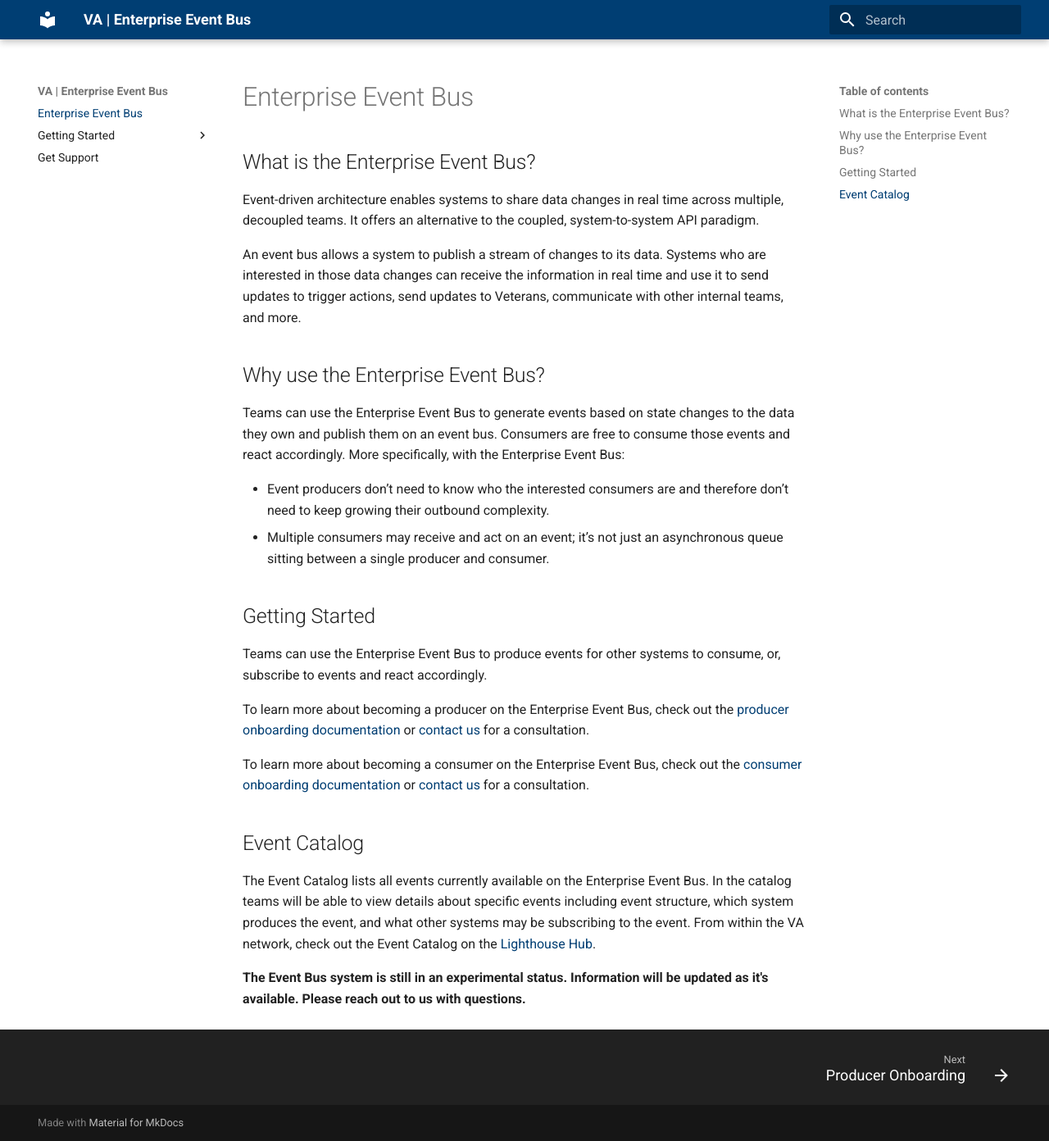
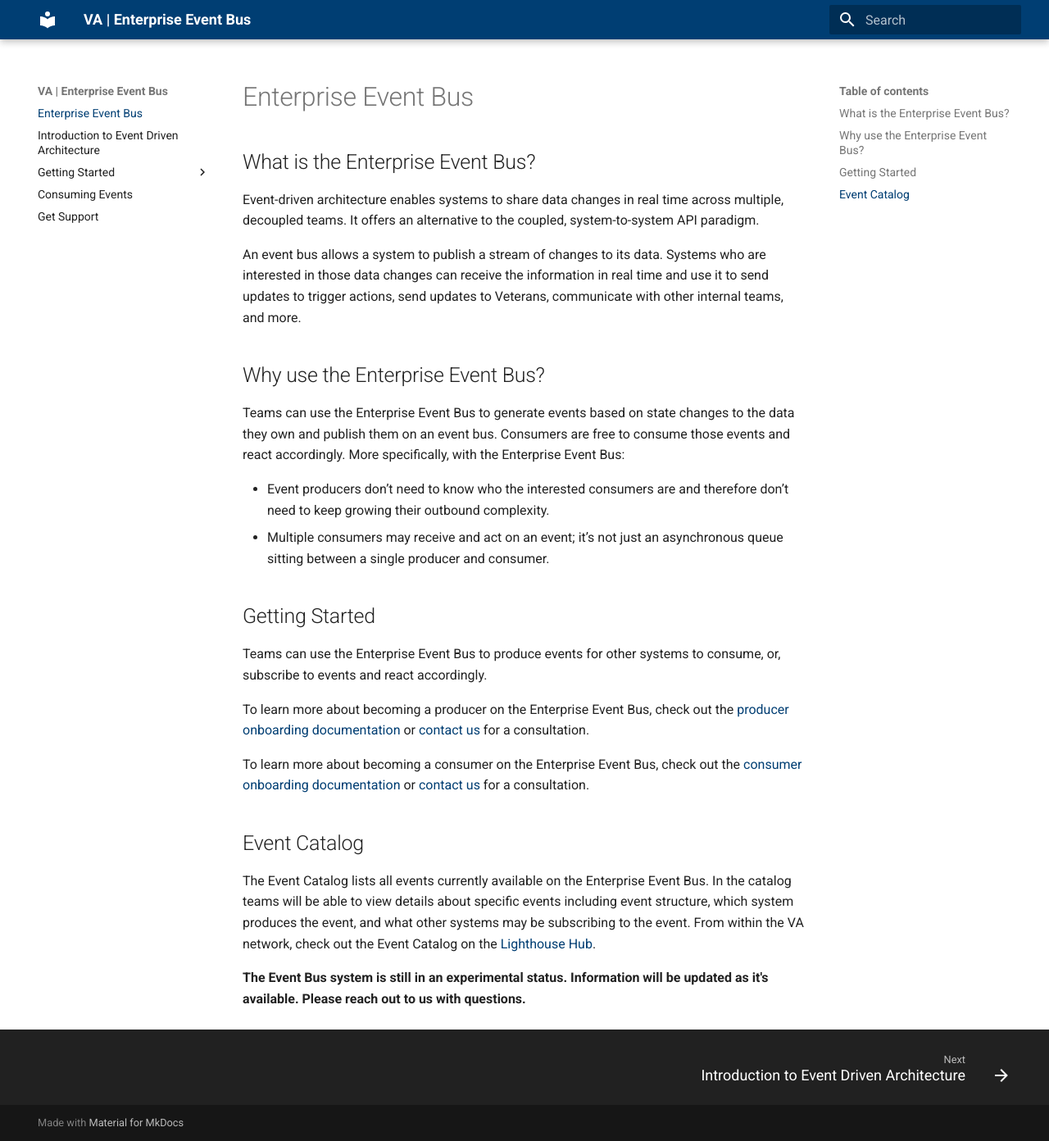
Before and after one commit to department-of-veterans-affairs/ves-event-bus-developer-portal, an MkDocs documentation site: the page built from docs/README.md, in a window 1280 px wide and 1392 px high. Shown: the whole window at 82% size. Built offline with MkDocs 1.6.1 and Material for MkDocs 9.7.7, drawn with Linux system fonts in a browser that asks for light colours; some of the changed lines change nothing that is shown.

Commit message:
add consuming events page

````diff
--- /dev/null
+++ b/docs/consume-events.md
@@ -0,0 +1,91 @@
+---
+title: Consuming Events
+---
+# What’s a Consumer?
+A consumer is an application that is set up to receive messages or events in an event-driven system. The Event Bus exposes streams of events, called topics, to consumers. The events capture significant occurrences taking place in an external system. A list of currently available topics can be found in our [Event Catalog].
+
+To access messages in a particular topic, an event consumer would subscribe to the topic and receive events as they occur in real time. This allows consumers to perform actions based on the event data, such as updating internal state, triggering other processes, etc. Learn more about the components and processes involved in event-based systems on our [Introduction to Event-Driven Architecture](link) page.
+
+## Steps For Becoming a Consumer
+### Find Events/Topics to Consume
+The first step to consuming an event is to [reach out to the Enterprise Event Bus Team](get-support.md) about your interest in events. From there, you can either subscribe to an existing topic with relevant events, or else identify a team able to provide the topic that is of interest to you. At this point in time, we are unable to identify producers for consumers that do not have a source for their desired events, but we will do our best to work with your chosen producing team.
+See also our [Producer Onboarding](producer-onboarding.md) page.
+
+### Determine If You Need an ESECC Request
+Depending on the location of a consumer application, you may need to obtain an ESECC (Enterprise Security External Change Council) request. The diagram below illustrates the relationship between consumer locations and ESECC requirements. It shows that as a general rule, consumers located within the VAEC (VA Enterprise Cloud) AWS Organization do not need to file an ESECC request. For consumers who are in other AWS organizations, or outside of AWS, an ESECC process will likely be needed. If you’re unsure which category your use case fits in, please reach out to the Event Bus Team for help. However, please also note that while the Event Bus Team is happy to give direction and assist with some aspects of the ESECC process, consumers are ultimately responsible for initiating and monitoring the request.
+
+This [example documentation](https://github.com/department-of-veterans-affairs/checkin-devops/blob/master/docs/esecc-requests.md) provides a summary of the steps and processes involved in an ESECC request. Please be sure to get started as early as possible, as this can be a lengthy process.
+
+### Set up Authorization and Authentication
+To subscribe to specific topics on the Event Bus, consumers need to be authenticated and have the appropriate permissions. The Event Bus MSK cluster is only accessible from the VA Network, and we use AWS IAM (Identity and Access Management) Roles and Policies to control access to different resources. If your consuming application is within the AWS environment, you will need to let us know which IAM Role(s) or IAM User(s) we should grant access to, and set up the applicable IAM Policies on your end.
+
+If your consuming application is outside of the AWS environment, we will request an IAM User to be created on your behalf. You will then be able to access the requested topic(s) using those credentials.
+
+### Connect to the Event Bus in the Development Environment
+Once the authentication and authorization steps have been completed, you will receive the Kafka bootstrap server addresses and port numbers with which you can connect to the Event Bus MSK cluster. The following ports are open for consumers and producers that are authenticated with AWS IAM:
+- 9098 (for access from AWS)
+- 9198 (for access from outside of AWS).
+
+### Develop and Deploy Your Consumer Application
+Many programming languages and frameworks have libraries designed to interact with Kafka clusters. This allows consumer applications to be written in your language of choice. For reference, here is a Python example that consumes events from a topic called “appointments:”
+
+```python
+from confluent_kafka import Consumer, KafkaException
+from confluent_kafka.admin import AdminClient, NewTopic
+
+# Configuration
+bootstrap_servers = 'event_bus_msk_bootstrap_servers' # Replace with the MSK cluster's bootstrap servers
+topic_name = 'appointments' # Name of the topic to consume from
+
+# IAM Role and AWS credentials
+aws_access_key_id = 'your_aws_access_key_id'
+aws_secret_access_key = 'your_aws_secret_access_key'
+aws_session_token = 'your_aws_session_token'  # Required for temporary credentials
+
+# Configure the consumer
+conf = {
+    'bootstrap.servers': bootstrap_servers,
+    'security.protocol': 'SASL_SSL',
+    'sasl.mechanism': 'AWS_MSK_IAM',
+    'sasl.username': aws_access_key_id,
+    'sasl.password': aws_secret_access_key,
+    'sasl.aws_session_token': aws_session_token,
+    'group.id': 'your_consumer_group_id',
+    'auto.offset.reset': 'earliest',
+}
+
+# Create a Kafka consumer
+consumer = Consumer(conf)
+
+# Subscribe to the topic
+consumer.subscribe([topic_name])
+
+# Consume events
+try:
+    while True:
+        msg = consumer.poll(1.0)  # Poll for new messages
+        if msg is None:
+            continue
+        if msg.error():
+            if msg.error().code() == KafkaException._PARTITION_EOF:
+                # Reached the end of a partition, handle as needed
+                continue
+            else:
+                # Handle other errors
+                print('Error occurred: {}'.format(msg.error().str()))
+                break
+
+        # Process the consumed event
+        print('Received message: {}'.format(msg.value().decode('utf-8')))
+
+except KeyboardInterrupt:
+    # Gracefully stop the consumer on keyboard interrupt
+    pass
+
+finally:
+    # Close the consumer
+    consumer.close()
+```
+
+### Troubleshooting
+If you have questions or run into difficulties with any of these steps, please [contact the Enterprise Event Bus Team](get-support.md).
--- /dev/null
+++ b/docs/intro-to-eda.md
@@ -0,0 +1,4 @@
+---
+title: Introduction to Event Driven Architecture
+---
+Our introduction to Event Driven Architecture content is coming soon!
--- a/mkdocs.yml
+++ b/mkdocs.yml
@@ -1,8 +1,4 @@
 site_name: VA | Enterprise Event Bus
-nav:
-  - About Hedgehogs as Pets: about.md
-  - Keeping your Hedgehog Healthy: health.md
-  - Hedgehog Pet Community: community.md
 extra_css:
   - stylesheets/extra.css
 theme:
@@ -12,11 +8,9 @@
     - navigation.footer
 nav:
   - README.md
+  - intro-to-eda.md
   - 'Getting Started':
     - producer-onboarding.md
     - consumer-onboarding.md
+  - consume-events.md
   - get-support.md
-  # - 'Hedgehog Pet Community':
-  #   - community/topic-one.md
-  #   - community/topic-two.md
-  #   - community/topic-three.md
````
